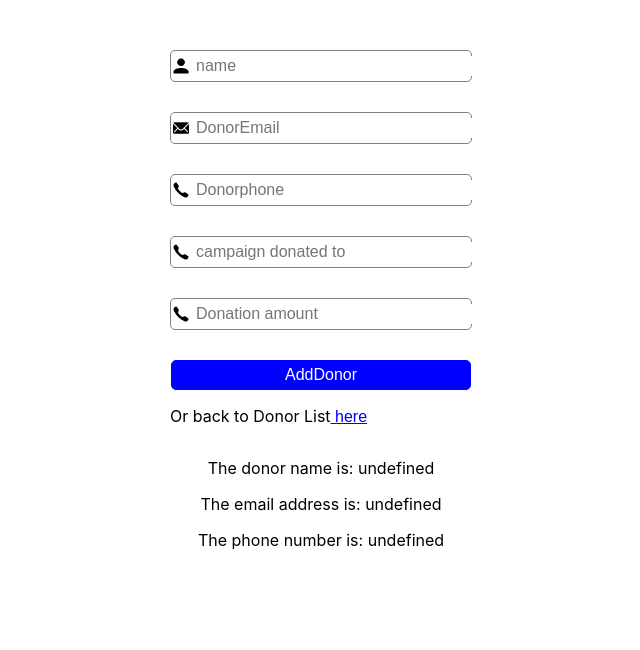
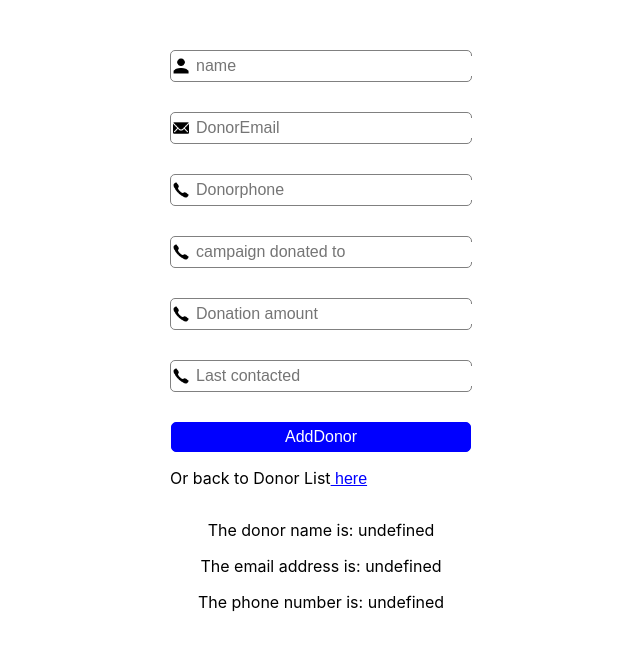
Before and after one commit to Build-Week-Donor-Management-Bountiful/Front-end, a React (Create React App) app: page /adddonor in a window 1280 px wide. Shown: the top 650 px of the page, without its empty margins (319-959 px from the left). Built offline with nearby package versions, Linux system fonts and the light colour scheme; sample sign-in values are in the browser's storage; a web font is replaced by a local one.

Commit message:
finished donors

```diff
--- a/src/App.js
+++ b/src/App.js
@@ -59,7 +59,7 @@ function App() {
 
 
             {/* <PrivateRoute path="/adddonor" component={AddDonorPage}/> */}
-            <PrivateRoute path="/editDonor" component={EditDonorPage}/>
+            <PrivateRoute path="/editDonor/:id" component={EditDonorPage}/>
             <PrivateRoute path="/editCampaign" component={EditCampaignPage}/>
             <PrivateRoute path="/userSetting" component={UserSettingPage}/>
             <PrivateRoute path="/adddonor" component={ (props) => <AddDonorPage {...props}/>}/>
--- a/src/components/AddDonorForm.js
+++ b/src/components/AddDonorForm.js
@@ -73,6 +73,12 @@ const AddDonorForm = ({values,errors,touched,status}) => {
             iconImg={phoneIcon} imgTxt="Phone Icon"
             touched={touched.amount} errors={errors.amount}
           />
+
+          <TextIn
+            fieldName="date" fieldType="text" fieldPlaceHolder="Last contacted"
+            iconImg={phoneIcon} imgTxt="Phone Icon"
+            touched={touched.date} errors={errors.date}
+          />
         <SubmitBtn textDisplay={"AddDonor"}/>
           <RegisDiv>
             <p>
@@ -104,13 +110,14 @@ const AddDonorForm = ({values,errors,touched,status}) => {
 
 const FormikAddDonorForm = withFormik({
 
-  mapPropsToValues({ name, email, phone, campaign, amount}) {
+  mapPropsToValues({ name, email, phone, campaign, amount, date}) {
     return {
       name: name || "",
       email: email || "",
       phone: phone || "",
       campaign: campaign || '',
-      amount: amount || ''
+      amount: amount || '',
+      date: date || ''
 
     };
   },
@@ -120,7 +127,8 @@ const FormikAddDonorForm = withFormik({
     email: Yup.string().required("Please input donor's email address").email("Please enter a valid email"),
     phone: Yup.string().required("Please input donor's phone number"),
     campaign: Yup.string().required("Please input campaign"),
-    amount: Yup.number().required("Please input amount donated")
+    amount: Yup.number().required("Please input amount donated"),
+    date: Yup.string().required("Please input date")
 
   }),
 
--- a/src/components/CampaignDetails.js
+++ b/src/components/CampaignDetails.js
@@ -3,7 +3,7 @@ import DonorsList from './DonorsList';
 const CampaignDetails = props => {
     return (
         <div className="details">
-           { /*<h2>{props.name}</h2>
+           <h2>{props.name}</h2>
             <img src="" alt={`${props.name}'s campaign photo`} />
             <p>Goal: {props.goal}</p>
             <p>Money Raised: {props.raised}</p>
@@ -13,7 +13,7 @@ const CampaignDetails = props => {
                     <p>{donor.date}</p>
                     <button className="details">Details</button>
                 </div>
-            ))}*/}
+            ))}
         </div>
     )
 }
--- a/src/components/DonorDetails.js
+++ b/src/components/DonorDetails.js
@@ -1,4 +1,5 @@
 import React from 'react';
+import { Link } from 'react-router-dom'
 import { connect } from 'react-redux';
 
 
@@ -22,7 +23,7 @@ const DonorDetails = props => {
             <p>Email: {donor.email}</p>
             <p>Telephone: {donor.phone}</p>
             <p>Last Communication: {donor.date}</p>
-            <button href="#">Update Donor Details</button>
+            <Link to={`/editDonor/${donor.id}`}><button href="#">Update Donor Details</button></Link>
         </div>
     )
 }
--- a/src/components/EditDonorForm.js
+++ b/src/components/EditDonorForm.js
@@ -160,7 +160,7 @@ const EditDonorForm = (props) => {
             <p>
               Or back to Donor List
               <span>
-                <StyledLink to='/' > here</StyledLink>
+                <StyledLink to='/home' > here</StyledLink>
               </span>
             </p>
           </RegisDiv>
```
